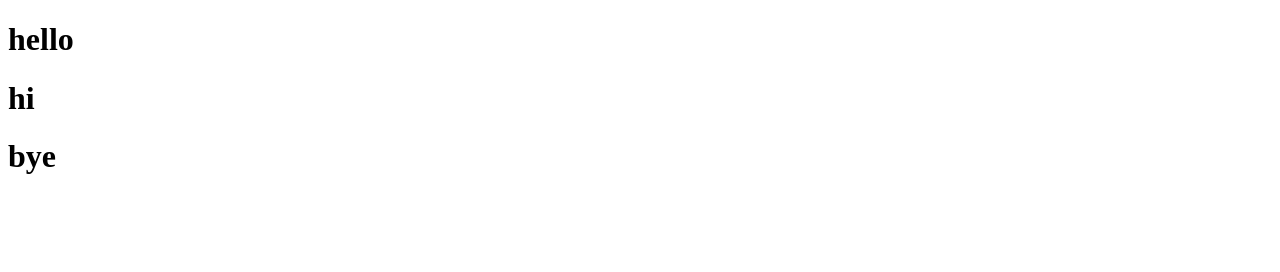
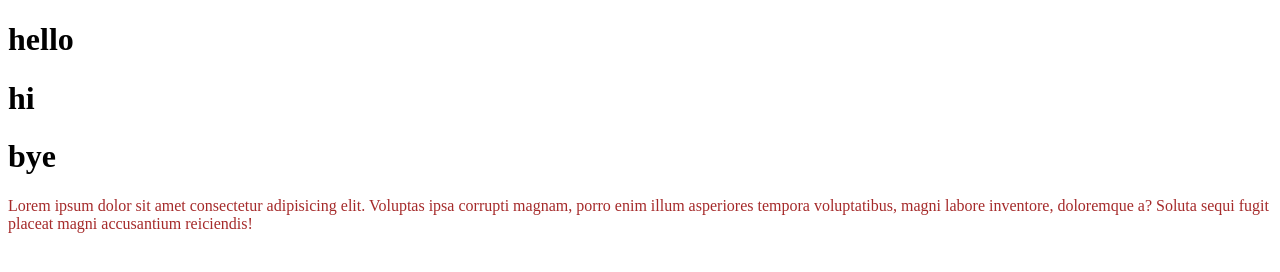
Before and after one commit to TauhidEnam/my-first-repo, a plain HTML site: page index.html in a window 1280 px wide. Drawn offline with Linux system fonts and the light colour scheme.

Commit message:
styles added

```diff
--- a/index.html
+++ b/index.html
@@ -5,10 +5,12 @@
     <meta http-equiv="X-UA-Compatible" content="IE=edge">
     <meta name="viewport" content="width=device-witdh, initial-scale=1.0">
     <title>My First Github Repo</title>
+    <link rel="stylesheet" href="style.css">
 </head>
 <body>
     <h1>hello</h1>
     <h1>hi</h1>
     <h1>bye</h1>
+    <p>Lorem ipsum dolor sit amet consectetur adipisicing elit. Voluptas ipsa corrupti magnam, porro enim illum asperiores tempora voluptatibus, magni labore inventore, doloremque a? Soluta sequi fugit placeat magni accusantium reiciendis!</p>
 </body>
 </html>
--- /dev/null
+++ b/style.css
@@ -0,0 +1,3 @@
+p{
+    color: brown;
+}
```
